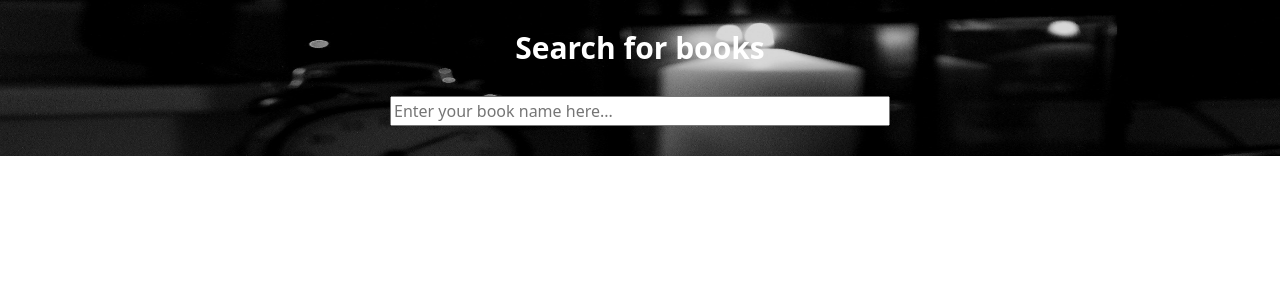
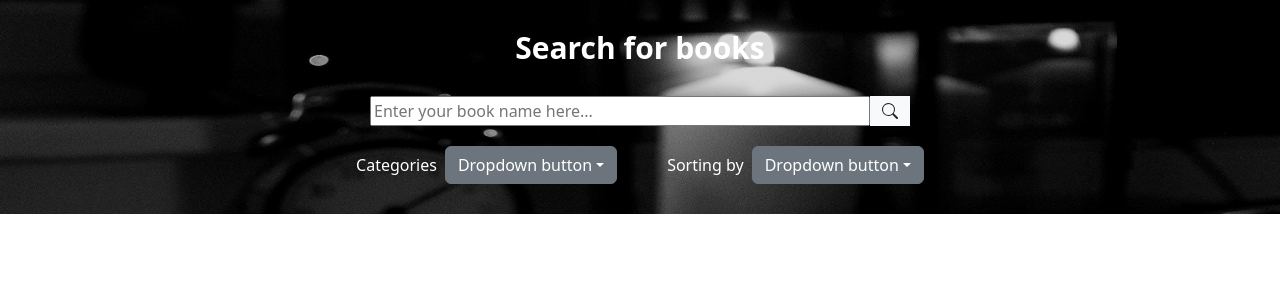
Before and after one commit to Henzival/Modsen_Test_Repisitory, a React (Create React App) app in the folder practice/: page / in a window 1280 px wide. Shown: the top 300 px of the page. Built offline with nearby package versions, Linux system fonts and the light colour scheme.

Commit message:
added 2 dropdown buttons, got rid of the importants in the css file, modified the searching panel

```diff
--- a/practice/package.json
+++ b/practice/package.json
@@ -7,6 +7,7 @@
     "@testing-library/react": "^13.4.0",
     "@testing-library/user-event": "^13.5.0",
     "bootstrap": "^5.3.0",
+    "bootstrap-icons": "^1.10.5",
     "react": "^18.2.0",
     "react-dom": "^18.2.0",
     "react-scripts": "5.0.1",
--- a/practice/src/App.css
+++ b/practice/src/App.css
@@ -38,11 +38,11 @@
 }
 
 .navbar {
-  padding: 30px 0px !important;
+  padding: 30px 0px;
   background-image: url('img/black-and-white-book.jpg');
   background-repeat: no-repeat;
   background-size: 100% 200%;
-  justify-content: center !important;
+  justify-content: center;
 }
 
 .greeting {
@@ -51,14 +51,41 @@
   font-weight: bold;
   font-size: 30px;
   color: white;
-  display: block;
-
 }
 
 .navbar_search {
+  display: flex;
   padding: 0% 50%;
+  margin-bottom: 20px;
 }
 
 .navbar_input {
   width: 500px;
 }
+
+.input-group-text {
+  border-radius: 0;
+}
+
+.filtration {
+  display: flex;
+}
+
+.dropdown-1 {
+  margin-left: 8px;
+  margin-right: 50px;
+}
+
+.categories-text {
+  padding-top: 7px;
+  color: white;
+}
+
+.sorting-text {
+  padding-top: 7px;
+  color: white;
+}
+
+.dropdown-2 {
+  margin-left: 8px;
+}
--- a/practice/src/App.js
+++ b/practice/src/App.js
@@ -1,18 +1,48 @@
 import 'bootstrap/dist/css/bootstrap.min.css';
 import './App.css';
+import 'bootstrap/dist/js/bootstrap.bundle.min.js';
 
 const App = function() {
   return (
-    <section class="header">
-      <div class="navbar navbar-dark bg-dark">
-        <div class="navbar_text">
-          <h1 class="greeting">
+    <section className="header">
+      <div className="navbar navbar-dark bg-dark">
+        <div className="navbar_text">
+          <h1 className="greeting">
             Search for books
           </h1>
         </div>
-        <form action="#" id="navbar-search" class="navbar_search" novalidate="novalidate">
-          <input type="search" name="search" class="input navbar_input" placeholder="Enter your book name here..." />
+        <form action="#" id="navbar-search" className="navbar_search">
+          <input type="search" name="search" className="input navbar_input" placeholder="Enter your book name here..." />
+          <span className="input-group-text border-0" id="search-addon">
+          <svg xmlns="http://www.w3.org/2000/svg" width="16" height="16" fill="currentColor" className="bi bi-search" viewBox="0 0 16 16">
+            <path d="M11.742 10.344a6.5 6.5 0 1 0-1.397 1.398h-.001c.03.04.062.078.098.115l3.85 3.85a1 1 0 0 0 1.415-1.414l-3.85-3.85a1.007 1.007 0 0 0-.115-.1zM12 6.5a5.5 5.5 0 1 1-11 0 5.5 5.5 0 0 1 11 0z"/>
+          </svg>
+          </span>
         </form>
+        <div className='filtration'>
+          <span className='categories-text'>Categories</span>
+          <div class="dropdown dropdown-1">
+            <button class="btn btn-secondary dropdown-toggle" type="button" id="dropdownMenuButton" data-toggle="dropdown" aria-haspopup="true" aria-expanded="false">
+              Dropdown button
+            </button>
+            <div class="dropdown-menu" aria-labelledby="dropdownMenuButton">
+              <a class="dropdown-item" href="#">Action</a>
+              <a class="dropdown-item" href="#">Another action</a>
+              <a class="dropdown-item" href="#">Something else here</a>
+            </div>
+          </div>
+          <span className='sorting-text'>Sorting by</span>
+          <div class="dropdown dropdown-2">
+            <button class="btn btn-secondary dropdown-toggle" type="button" id="dropdownMenuButton" data-toggle="dropdown" aria-haspopup="true" aria-expanded="false">
+              Dropdown button
+            </button>
+            <div class="dropdown-menu" aria-labelledby="dropdownMenuButton">
+              <a class="dropdown-item" href="#">Action</a>
+              <a class="dropdown-item" href="#">Another action</a>
+              <a class="dropdown-item" href="#">Something else here</a>
+            </div>
+          </div>
+        </div>
       </div>
     </section>
   );
```
Also changed, not shown: 1 other file (tests, documents, lock files or other folders).
